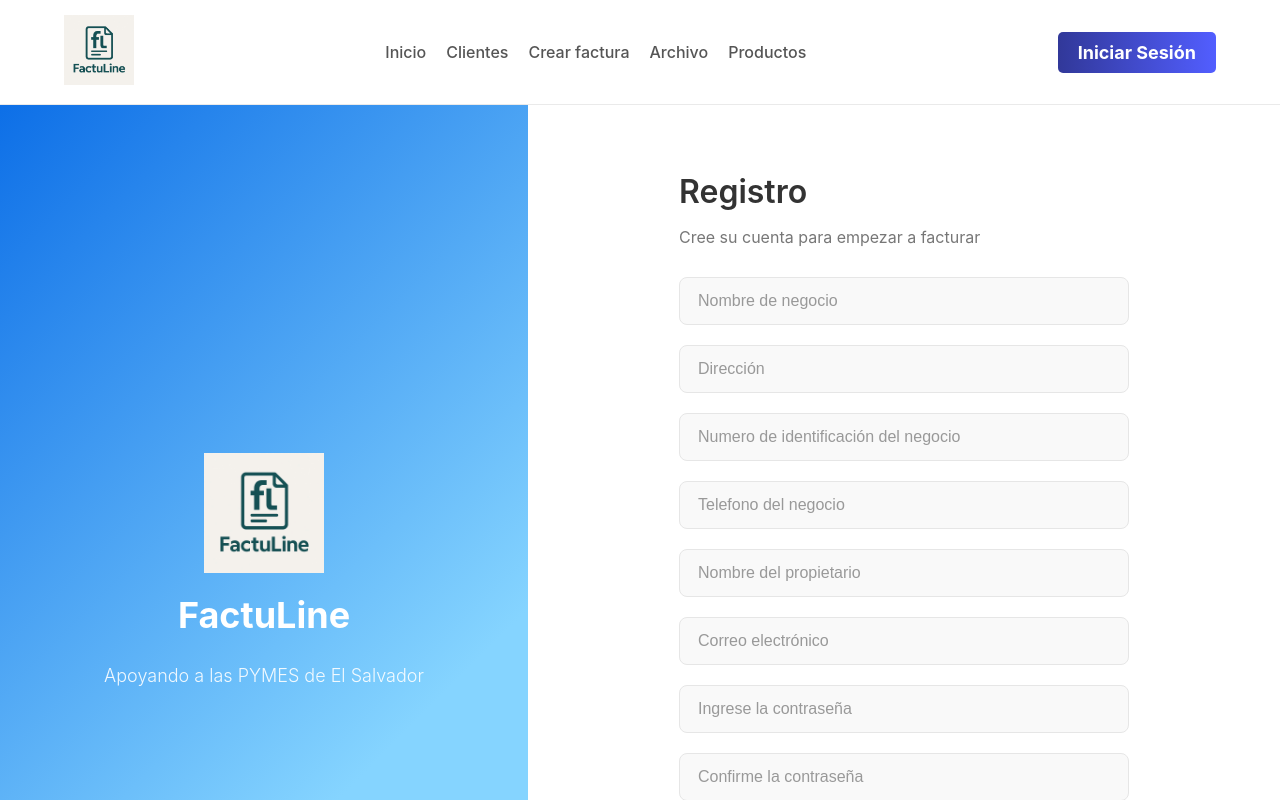
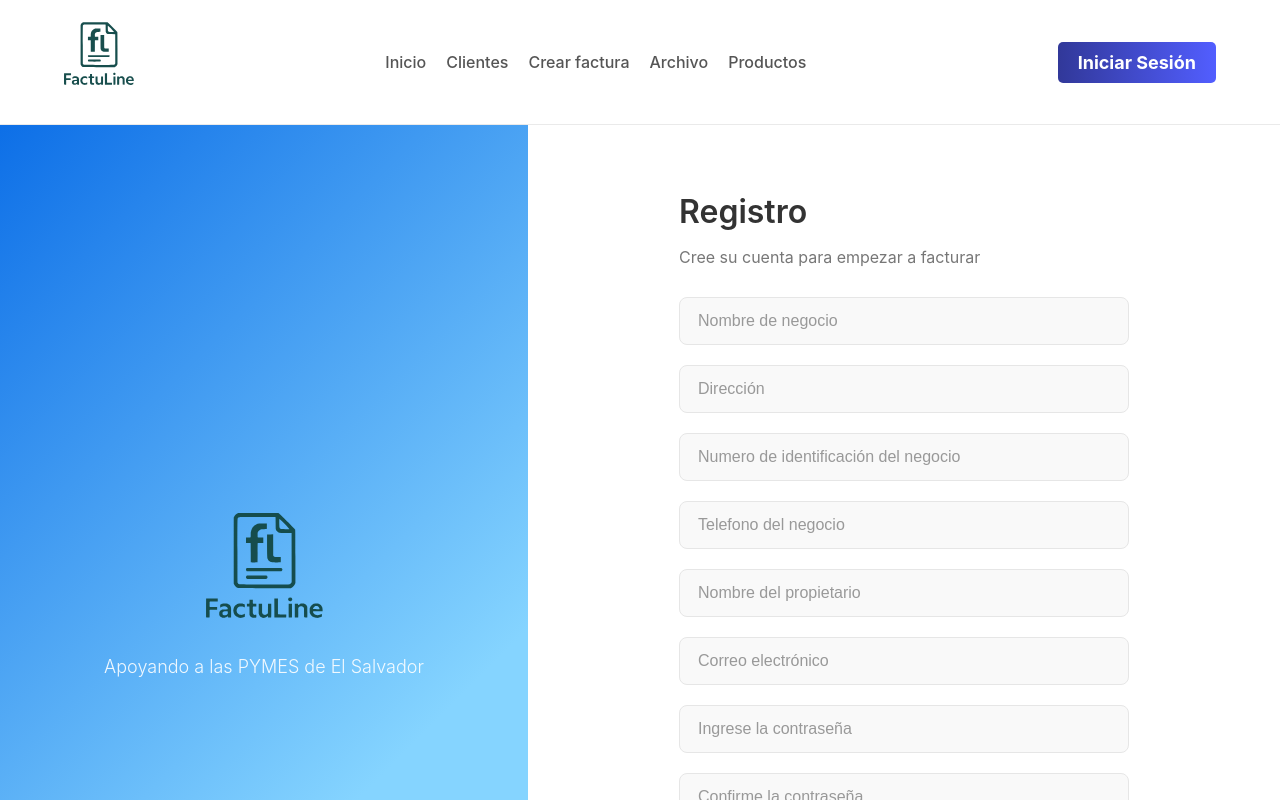
Before and after one commit to david-galdamez/factu-line-frontend, a React (Vite) app: page /register in a window 1280 px wide. Shown: the top 800 px of the page. Built offline with nearby package versions, Linux system fonts and the light colour scheme.

Commit message:
fix: Mejorar logos

```diff
--- a/index.html
+++ b/index.html
@@ -2,7 +2,7 @@
 <html lang="en">
   <head>
     <meta charset="UTF-8" />
-    <link rel="icon" type="image/svg+xml" href="/vite.svg" />
+    <link rel="icon" type="image/svg+xml" href="/favicon.png" />
     <meta name="viewport" content="width=device-width, initial-scale=1.0" />
     <title>factuline</title>
   </head>
--- a/src/App.css
+++ b/src/App.css
@@ -318,6 +318,7 @@ main {
 .register-logo {
   max-width: 120px; /* Ajusta el tamaÃ±o del logo */
   margin-bottom: 20px;
+
 }
 
 .register-brand-name {
--- a/src/components/Header.jsx
+++ b/src/components/Header.jsx
@@ -1,18 +1,19 @@
 import React from 'react';
 import { Link } from 'react-router-dom';
+
 
 function Header() {
   return (
     <header className="header">
       <Link to="/" className="logo">
-      <div className="logo-image">
-        <img src="public/assets/logo.jpeg" alt="" />
-      </div>
+        <div className="logo-image">
+          <img src="/assets/logo_factuline.svg" alt="FactuLine Logo" className="register-logo" />
+        </div>
       </Link>
 
       <nav>
         <ul>
-          <li className='nav-list'><a href="#inicio">Inicio</a></li>
+          <li className='nav-list'><Link to="/">Inicio</Link></li>
           <li className='nav-list'><a href="#clientes">Clientes</a></li>
           <li className='nav-list'><a href="#crear-factura">Crear factura</a></li>
           <li className='nav-list'><a href="#archivo">Archivo</a></li>
--- a/src/pages/Register.jsx
+++ b/src/pages/Register.jsx
@@ -1,4 +1,5 @@
 import { Link } from 'react-router-dom';
+
 
 
 function Register() {
@@ -7,8 +8,7 @@ function Register() {
 
       {/* Columna Izquierda (Sidebar) */}
       <div className="register-sidebar">
-        <img src="/assets/logo.jpeg" alt="FactuLine Logo" className="register-logo" />
-        <h2 className="register-brand-name">FactuLine</h2>
+         <img src="/assets/logo_factuline.svg" alt="FactuLine Logo" className="register-logo" />
         <p className="register-slogan">Apoyando a las PYMES de El Salvador</p>
       </div>
 
```
Also changed, not shown: public/assets/logo_factuline.svg (added), 1 other file (tests, documents, lock files or other folders).
